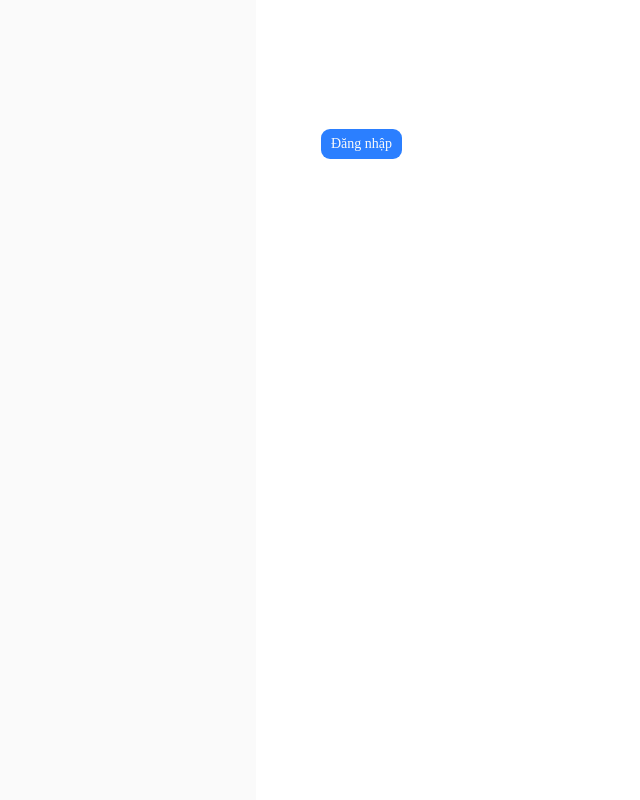
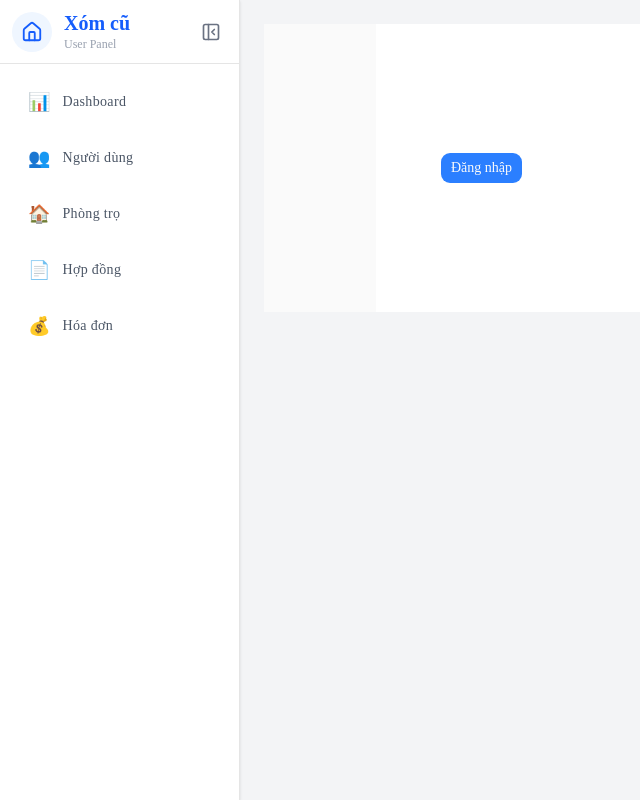
Before and after one commit to DuyTan023/rental-management, a Next.js app: page / in a window 1280 px wide. Shown: the whole page, without its empty margins (0-640 px from the left). Built offline with nearby package versions, Linux system fonts and the light colour scheme.

Commit message:
-Create dashboard page

```diff
--- a/app/api/auth/forgot-password/route.ts
+++ b/app/api/auth/forgot-password/route.ts
@@ -22,9 +22,8 @@ export async function POST(req: Request) {
       where: { email },
     });
 
-    /*
-     * Không nói cho client biết email có tồn tại hay không.
-     */
+    // Không nói cho client biết email có tồn tại hay không.
+
     if (!user) {
       return NextResponse.json({
         success: true,
--- a/app/layout.tsx
+++ b/app/layout.tsx
@@ -1,3 +1,4 @@
+import Sidebar from "@/lib/components/public/Sidebar";
 import type { Metadata } from "next";
 import { Geist, Geist_Mono } from "next/font/google";
 import "./globals.css";
@@ -23,7 +24,12 @@ export default function RootLayout({ children }: LayoutProps<"/">) {
       lang="en"
       className={`${geistSans.variable} ${geistMono.variable} h-full antialiased`}
     >
-      <body className="min-h-full flex flex-col">{children}</body>
+      <body className="min-h-full flex flex-col">
+        <div className="flex min-h-screen bg-gray-100">
+          <Sidebar />
+          <main className="flex-1 p-6">{children}</main>
+        </div>
+      </body>
     </html>
   );
 }
--- /dev/null
+++ b/lib/components/public/Header.tsx
@@ -0,0 +1,7 @@
+export default function Header() {
+  return (
+    <div>
+      <h1>Header</h1>
+    </div>
+  );
+}
--- /dev/null
+++ b/lib/components/public/Sidebar.tsx
@@ -0,0 +1,115 @@
+"use client";
+
+import { Home, PanelLeftClose, PanelLeftOpen } from "lucide-react";
+import Link from "next/link";
+import { usePathname } from "next/navigation";
+import { useState } from "react";
+
+export default function Sidebar() {
+  //Trạng thái thu gọn sidebar mặc định là fase
+  const [isCollapsed, setIsCollapsed] = useState(false);
+
+  // Danh sách các item
+  const menuItems = [
+    { name: "Dashboard", href: "/admin", icon: "📊" },
+    { name: "Người dùng", href: "/admin/users", icon: "👥" },
+    { name: "Phòng trọ", href: "/admin/rooms", icon: "🏠" },
+    { name: "Hợp đồng", href: "/admin/contracts", icon: "📄" },
+    { name: "Hóa đơn", href: "/admin/invoices", icon: "💰" },
+  ];
+
+  const pathname = usePathname();
+
+  return (
+    <aside
+      className={`sticky top-0 h-screen shrink-0 border-r bg-white shadow-sm transition-all duration-300 flex flex-col ${
+        isCollapsed ? "w-20" : "w-60"
+      }`}
+    >
+      {/* Phần header logo  */}
+      <div
+        className={`flex h-16 shrink-0 items-center border-b px-3 ${
+          isCollapsed ? "justify-center" : "justify-between"
+        }`}
+      >
+        {isCollapsed ? (
+          <button
+            onClick={() => setIsCollapsed(false)}
+            className="flex h-10 w-10 items-center justify-center rounded-lg text-gray-500 hover:bg-gray-100 hover:text-blue-600 transition"
+            title="Mở rộng Sidebar"
+          >
+            <PanelLeftOpen size={22} />
+          </button>
+        ) : (
+          <>
+            <div className="flex items-center gap-3 overflow-hidden">
+              <div className="flex h-10 w-10 shrink-0 items-center justify-center rounded-full bg-blue-50 text-blue-600">
+                <Home size={22} />
+              </div>
+              <div className="flex flex-col whitespace-nowrap">
+                <h1 className="text-xl font-bold text-blue-600 leading-tight">
+                  Xóm cũ
+                </h1>
+                <p className="text-xs text-gray-400">User Panel</p>
+              </div>
+            </div>
+
+            <button
+              onClick={() => setIsCollapsed(true)}
+              className="flex h-8 w-8 items-center justify-center rounded-lg text-gray-500 hover:bg-gray-100 hover:text-blue-600 transition"
+              title="Thu gọn Sidebar"
+            >
+              <PanelLeftClose size={20} />
+            </button>
+          </>
+        )}
+      </div>
+
+      {/* Phần Menu Nav: Tự động hiện con lăn cuộn độc lập khi nội dung dài */}
+      <nav className="flex-1 overflow-y-auto p-3">
+        <div className="space-y-1">
+          {menuItems.map((item) => {
+            const active =
+              pathname === item.href ||
+              (item.href !== "/admin" && pathname.startsWith(item.href));
+            return (
+              <Link
+                key={item.href}
+                href={item.href}
+                title={isCollapsed ? item.name : undefined}
+                className={`group relative flex items-center gap-3 rounded-xl transition-all duration-200 ease-in-out ${
+                  isCollapsed ? "justify-center p-2.5" : "px-4 py-3"
+                } ${
+                  active
+                    ? "bg-blue-50 text-blue-600 font-semibold shadow-xs"
+                    : "text-gray-600 hover:bg-gray-100/80 hover:text-gray-900"
+                }`}
+              >
+                {/* Thanh vạch màu xanh đánh dấu Active bên mép trái */}
+                {active && (
+                  <span className="absolute left-0 top-1/2 -translate-y-1/2 w-1.5 h-6 bg-blue-600 rounded-r-full" />
+                )}
+
+                {/* Icon: Có hiệu ứng phóng to nhẹ khi Hover hoặc khi Active */}
+                <span
+                  className={`flex items-center justify-center shrink-0 transition-transform duration-200 group-hover:scale-110 ${
+                    active ? "scale-110 text-blue-600" : ""
+                  } ${isCollapsed ? "text-xl" : "text-lg"}`}
+                >
+                  {item.icon}
+                </span>
+
+                {/* Tên Menu: Chữ nét căng, ẩn khi thu gọn */}
+                {!isCollapsed && (
+                  <span className="whitespace-nowrap rou text-sm tracking-wide transition-colors">
+                    {item.name}
+                  </span>
+                )}
+              </Link>
+            );
+          })}
+        </div>
+      </nav>
+    </aside>
+  );
+}
```
Also changed, not shown: app/api/auth/reset-password/route.ts (+13 -19 lines).
